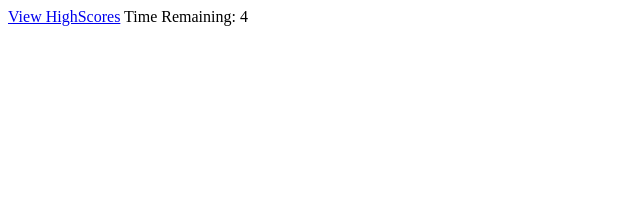
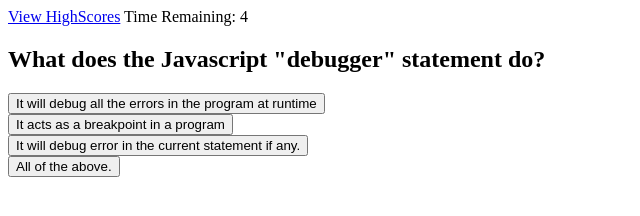
Before and after one commit to bodashi/funnmental-quiz, a plain HTML site: page index.html in a window 1280 px wide. Both pictures are taken after a click on the button "Let's Go!!!". Shown: the whole page, without its empty margins (0-640 px from the left). Drawn offline with Linux system fonts and the light colour scheme.

Commit message:
display first question with answers

```diff
--- a/assets/js/script.js
+++ b/assets/js/script.js
@@ -1,6 +1,7 @@
 var startQuiz = document.querySelector("#start-quiz");
 var startTimer = document.querySelector("#quizTimer");
 var welcomeEl = document.querySelector("#welcome");
+var questionEl = document.querySelector("#question-wrapper");
 
 var timerCount = 5;
 
@@ -8,9 +9,30 @@ var quizQuestions = [
   {
     question: "Which of these does not declare a variable?",
     answers: ["let", "const", "var", "//"],
-    correctAnswer: "//"
-  }
-]
+    correctAnswer: "//",
+  },
+  {
+    question: "JavaScript is a(n) ______ language.",
+    answers: ["Object-Oriented", "Functional", "Coffee", "Java"],
+    correctAnswer: "Object-Oriented",
+  },
+  {
+    question:
+      "When an operator's value is NULL, the typeof returned by the unary operator is:",
+    answers: ["Boolean", "Undefined", "Object", "Integer"],
+    correctAnswer: "Object",
+  },
+  {
+    question: 'What does the Javascript "debugger" statement do?',
+    answers: [
+      "It will debug all the errors in the program at runtime",
+      "It acts as a breakpoint in a program",
+      "It will debug error in the current statement if any.",
+      "All of the above.",
+    ],
+    correctAnswer: "It acts as a breakpoint in a program.",
+  },
+];
 
 var beginQuiz = function () {
   welcomeEl.remove();
@@ -19,23 +41,55 @@ var beginQuiz = function () {
     startTimer.textContent = timerCount;
 
     if (timerCount === 0) {
-
       clearInterval(startCountdown);
       startTimer.textContent = "Time's Up!!";
     }
     timerCount--;
   };
 
-  var startCountdown = setInterval(timerCountdown, 1000);
+  var displayQuestion = function () {
+    // create element question wrapper
+    var questionWrapper = document.createElement("section");
+    var questionTitle = document.createElement("h2");
+    var questionAnswersWrapper = document.createElement("div");
 
-  for (var i = 0; i < quizQuestions.length; i++) {
-    console.log(quizQuestions[i]);
-  }
-};
+    var questionAnswersContainerOne = document.createElement("div");
+    var questionAnswersContainerTwo = document.createElement("div");
+    var questionAnswersContainerThree = document.createElement("div");
+    var questionAnswersContainerFour = document.createElement("div");
+
+    var questionAnswerOne = document.createElement("button");
+    var questionAnswerTwo = document.createElement("button");
+    var questionAnswerThree = document.createElement("button");
+    var questionAnswerFour = document.createElement("button");
+
+    questionWrapper.appendChild(questionTitle);
+    questionWrapper.appendChild(questionAnswersWrapper);
+
+    questionAnswersWrapper.appendChild(questionAnswersContainerOne);
+    questionAnswersWrapper.appendChild(questionAnswersContainerTwo);
+    questionAnswersWrapper.appendChild(questionAnswersContainerThree);
+    questionAnswersWrapper.appendChild(questionAnswersContainerFour);
+
+    questionAnswersContainerOne.appendChild(questionAnswerOne);
+    questionAnswersContainerTwo.appendChild(questionAnswerTwo);
+    questionAnswersContainerThree.appendChild(questionAnswerThree);
+    questionAnswersContainerFour.appendChild(questionAnswerFour);
+
+    questionEl.append(questionWrapper);
 
 
 
-
-
+    for (var i = 0; i < quizQuestions.length; i++) {
+      questionTitle.textContent = quizQuestions[i].question;
+      questionAnswerOne.textContent = quizQuestions[i].answers[0];
+      questionAnswerTwo.textContent = quizQuestions[i].answers[1];
+      questionAnswerThree.textContent = quizQuestions[i].answers[2];
+      questionAnswerFour.textContent = quizQuestions[i].answers[3];
+    }
+  };
+  var startCountdown = setInterval(timerCountdown, 1000);
+  displayQuestion();
+};
 
 startQuiz.addEventListener("click", beginQuiz);
--- a/index.html
+++ b/index.html
@@ -11,7 +11,7 @@
       <a href="#highscore">View HighScores</a>
       <span>Time Remaining: <span id="quizTimer"></span></span>
     </header>
-    <main>
+    <main id="question-wrapper">
       <section id="welcome">
         <h1>Fun'N'Mental</h1>
         <p>JavaScript Quiz</p>
```
